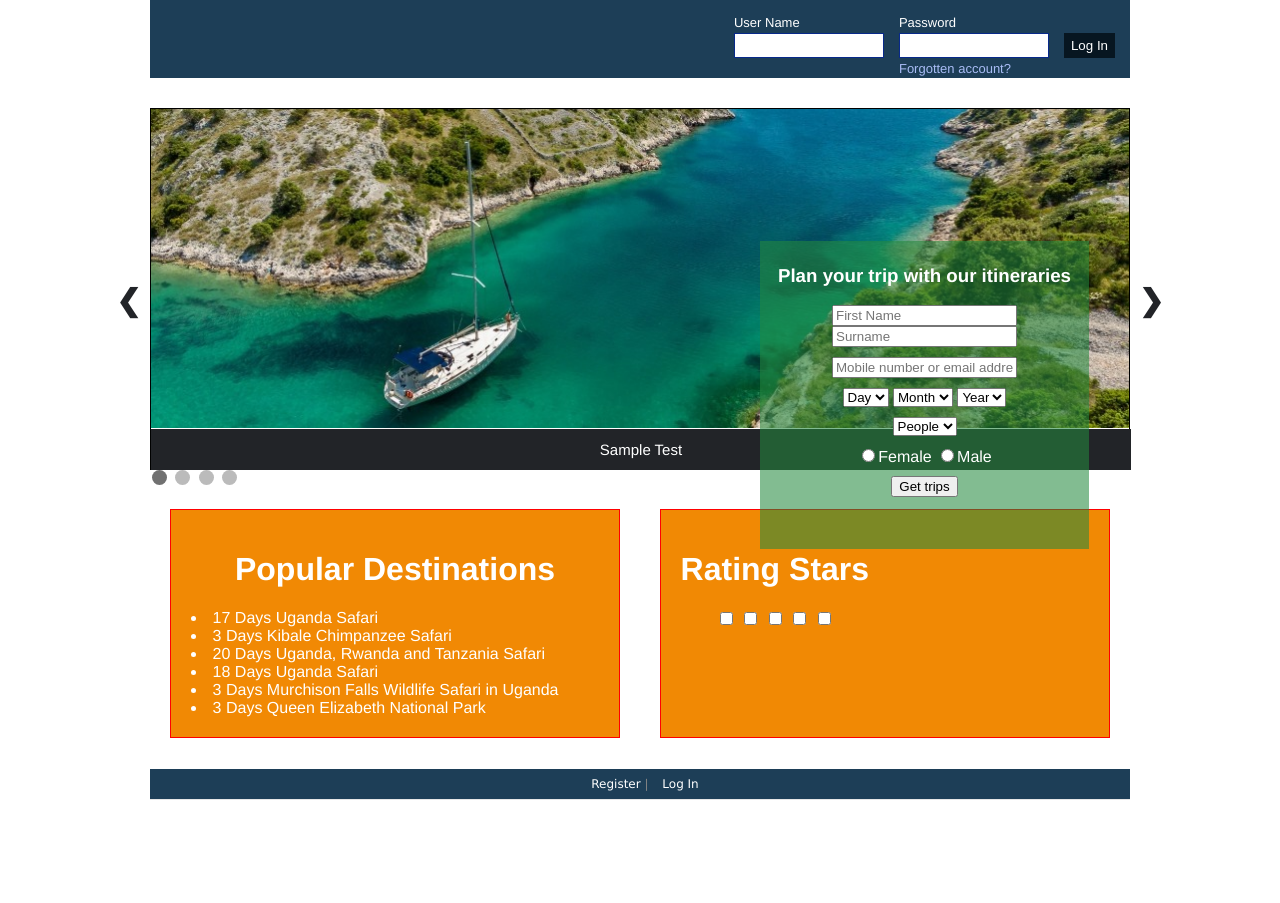
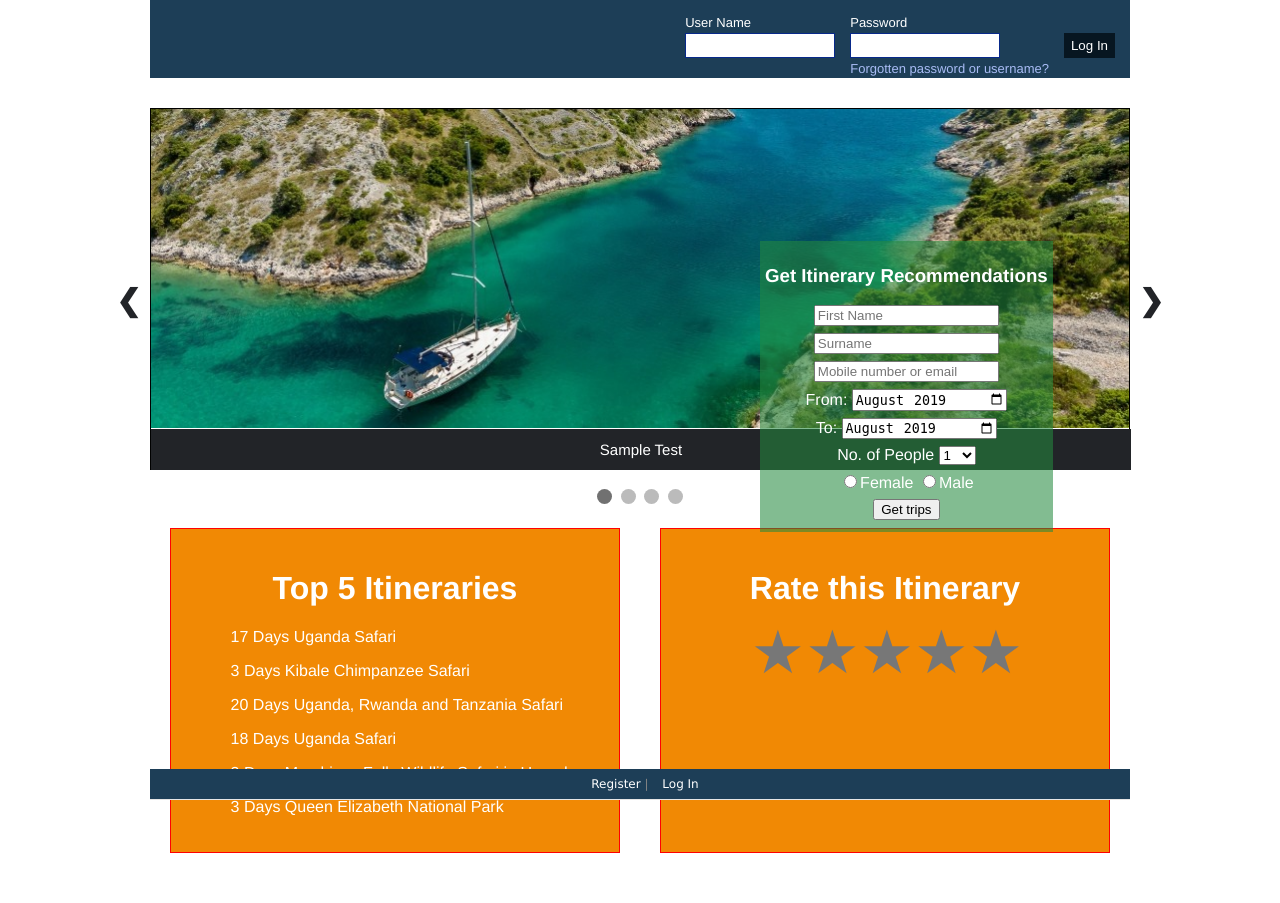
Before and after one commit to Denis774/Rhoda-the-Rover-Itenary-Robot, a PHP site: page / in a window 1280 px wide. Before the commit the page ends 800 px from the top, so only its background shows below. Run offline with PHP 8.4, Linux system fonts and the light colour scheme; some libraries are stand-ins or nearby versions.

Commit message:
edit the appeaence and placement of home components

```diff
--- a/css/style.css
+++ b/css/style.css
@@ -99,9 +99,10 @@ padding-right: 15px;
 }
 #wrapper div
 {
- float:left;
+ /* float:left; */
  font-family: helvetica, arial, sans-serif;
  color: #ffffff;
+ /* text-align: center; */
 }
 #wrapper #div1
 {
@@ -123,8 +124,8 @@ padding-right: 15px;
  display:hidden;
  top:63%;
  left:75%;
- width:319px;
- height:298px;
+ width:auto;
+ height:auto;
  margin-top:-263px;
  margin-left:-200px;
  background-color:#248a3e91;
@@ -145,7 +146,7 @@ padding-right: 15px;
 #wrapper #div2 li
 {
  list-style-type:none;
- margin-top:10px;
+ margin:7px;
 }
 #footer_wrapper
 {
@@ -284,3 +285,39 @@ padding-right: 15px;
 .dot:hover {
     background-color: #717171
 }
+/* Style for Rating Section */
+input[type="checkbox"]{
+	width:100%;
+	height:100%;
+	opacity:0;
+	cursor:pointer;
+}
+label{
+	position:relative;
+	width: 50px;
+    height: 50px;
+    display: inline-block;
+}
+.check::before, .rated::after{
+	content:'\2605';
+	font-size:60px;
+	position:absolute;
+	color:#777;
+	left:0;
+	bottom:0;
+    line-height: 50px;
+}
+.rated::after{
+	color:orange;
+}
+.check:hover::before{
+	color:orange;
+}
+label i{
+	position:absolute;
+
+	font-size:35px;
+}
+label i.em{
+	display:none;
+}
--- a/index.html
+++ b/index.html
@@ -11,7 +11,7 @@
 				<div id="header">
 					<form action="post">
 						<li>User Name<br><input type="text" name="username"></li>
-						<li>Password<br><input type="password" name="password"><br><a href="">Forgotten account?</a></li>
+						<li>Password<br><input type="password" name="password"><br><a href="">Forgotten password or username?</a></li>
 						<li><input type="submit" name="login" value="Log In"></li>
 					</form>
 				</div>
@@ -25,26 +25,105 @@
 			</div>
 
 			<div id="div2">
-				<h3>Plan your trip with our itineraries</h3>
+				<div>
+						<h3>Get Itinerary Recommendations</h3>
 						<li>
-					<input type="text" placeholder="First Name" id="firstname"><input type="text" placeholder="Surname" id="surname">
+							<input type="text" placeholder="First Name" id="firstname">
+						</li>
+						<li><input type="text" placeholder="Surname" id="surname"></li>
+						<li>
+							<input type="text" placeholder="Mobile number or email">
 						</li>
 						<li>
-					<input type="text" placeholder="Mobile number or email address">
+								<label style="display: inline" for="start">From:</label>
+									<input type="month" id="start" name="start"
+										min="2019-03" value="2019-08">
 							</li>
 							<li>
-					<select><option>Day</option></select>
-					<select><option>Month</option></select>
-					<select><option>Year</option></select>
+									<label style="display: inline" for="start">To:</label>
+										<input type="month" id="start" name="start"
+											min="2019-03" value="2019-08">
 								</li>
+						<!-- <li>
+							<label style="display: contents;" >No. of Days
+								<select size="1">
+									<option>1</option>
+									<option>2</option>
+									<option>3</option>
+									<option>4</option>
+									<option>5</option>
+									<option>6</option>
+									<option>7</option>
+									<option>8</option>
+									<option>9</option>
+									<option>10</option>
+									<option>11</option>
+									<option>12</option>
+									<option>13</option>
+									<option>14</option>
+									<option>15</option>
+									<option>16</option>
+									<option>17</option>
+									<option>18</option>
+									<option>19</option>
+									<option>20</option>
+									<option>21</option>
+									<option>22</option>
+									<option>23</option>
+									<option>24</option>
+									<option>25</option>
+									<option>26</option>
+									<option>27</option>
+									<option>28</option>
+									<option>29</option>
+									<option>30</option>
+
+								</select>
+							</label>
+						</li> -->
 						<li>
-					<select><option>People</option></select>
+								<label style="display: contents;">No. of People
+										<select size="1">
+												<option>1</option>
+												<option>2</option>
+												<option>3</option>
+												<option>4</option>
+												<option>5</option>
+												<option>6</option>
+												<option>7</option>
+												<option>8</option>
+												<option>9</option>
+												<option>10</option>
+												<option>11</option>
+												<option>12</option>
+												<option>13</option>
+												<option>14</option>
+												<option>15</option>
+												<option>16</option>
+												<option>17</option>
+												<option>18</option>
+												<option>19</option>
+												<option>20</option>
+												<option>21</option>
+												<option>22</option>
+												<option>23</option>
+												<option>24</option>
+												<option>25</option>
+												<option>26</option>
+												<option>27</option>
+												<option>28</option>
+												<option>29</option>
+												<option>30</option>
 
+											</select>
+								</label>
 						</li>
 						<li>
 							<input type="radio">Female <input type="radio">Male</li>
 						<li><input type="submit" value="Get trips"></li>
 					</div>
+				</div>
+
 			<div class="slideshow-container">
 				<div class="mySlides fade">
 					<img src='img/imgs1.jpg' style='width: 100%;' alt=""/>
@@ -73,12 +152,12 @@
 				</div>
 				<div id="sectionbelowslider">
 					<div class="tab">
-						<h1>Popular Destinations</h1>
+						<h1>Top 5 Itineraries </h1>
 						<div class="test" style=" text-align: left;" ></div>
 					</div>
-					<div class="container tab">
+					<div class="container tab" >
 						<div class="smileybox">
-							<h1>Rating Stars</h1>
+							<h1>Rate this Itinerary</h1>
 							<label for="r1" class="check"><input type="checkbox" id="r1" onchange="ratingStar(event)"/><i class="em em-weary"></i></label>
 							<label for="r2" class="check"><input type="checkbox" id="r2" onchange="ratingStar(event)"/><i class="em em-worried"></i></label>
 							<label for="r3" class="check"><input type="checkbox" id="r3" onchange="ratingStar(event)"/><i class="em em-blush"></i></label>
@@ -122,5 +201,6 @@
 
 	<script type="text/javascript" src="js/main.js"></script>
 	<script type="text/javascript" src="js/ratings.js"></script>
+	<script type="text/javascript" src="js/starsystem.js"></script>
 
 </html>
--- a/js/ratings.js
+++ b/js/ratings.js
@@ -9,12 +9,13 @@ var data;
 	var list = document.querySelector(".test") ;
 
 	for (let i=0; i<trips.length; i++){
-		var iDiv = document.createElement('LI');
+		var iDiv = document.createElement('UL');
 		iDiv.className = 'block';
 		iDiv.textContent = trips[i].itinerary
 		list.appendChild(iDiv);
 
 
-		console.log(iDiv.textContent);
+		// console.log(iDiv.textContent);
 	}
  }
+// Rating stars JS//
--- /dev/null
+++ b/js/starsystem.js
@@ -0,0 +1,37 @@
+function ratingStar(event){
+    var checkValue = document.querySelectorAll("input");
+    var checkStar = document.querySelectorAll("label");
+    var checkSmiley = document.querySelectorAll("i");
+    var checkCount = 0;
+    for(var i=0; i<checkValue.length; i++){
+        if(checkValue[i]==event.target){
+            checkCount = i+1;
+        }
+    }
+    for(var j=0; j<checkCount; j++){
+        checkValue[j].checked = true;
+        checkStar[j].className = "rated";
+        checkSmiley[j].style.display = "none";
+    }
+
+    for(var k=checkCount; k<checkValue.length; k++){
+        checkValue[k].checked = false;
+        checkStar[k].className = "check"
+        checkSmiley[k].style.display = "none";
+    }
+    if(checkCount == 1){
+        document.querySelectorAll("i")[0].style.display = "block";
+    }
+    if(checkCount == 2){
+        document.querySelectorAll("i")[1].style.display = "block";
+    }
+    if(checkCount == 3){
+        document.querySelectorAll("i")[2].style.display = "block";
+    }
+    if(checkCount == 4){
+        document.querySelectorAll("i")[3].style.display = "block";
+    }
+    if(checkCount == 5){
+        document.querySelectorAll("i")[4].style.display = "block";
+    }
+}
```
Lines whose indentation alone changed are shown as unchanged.
